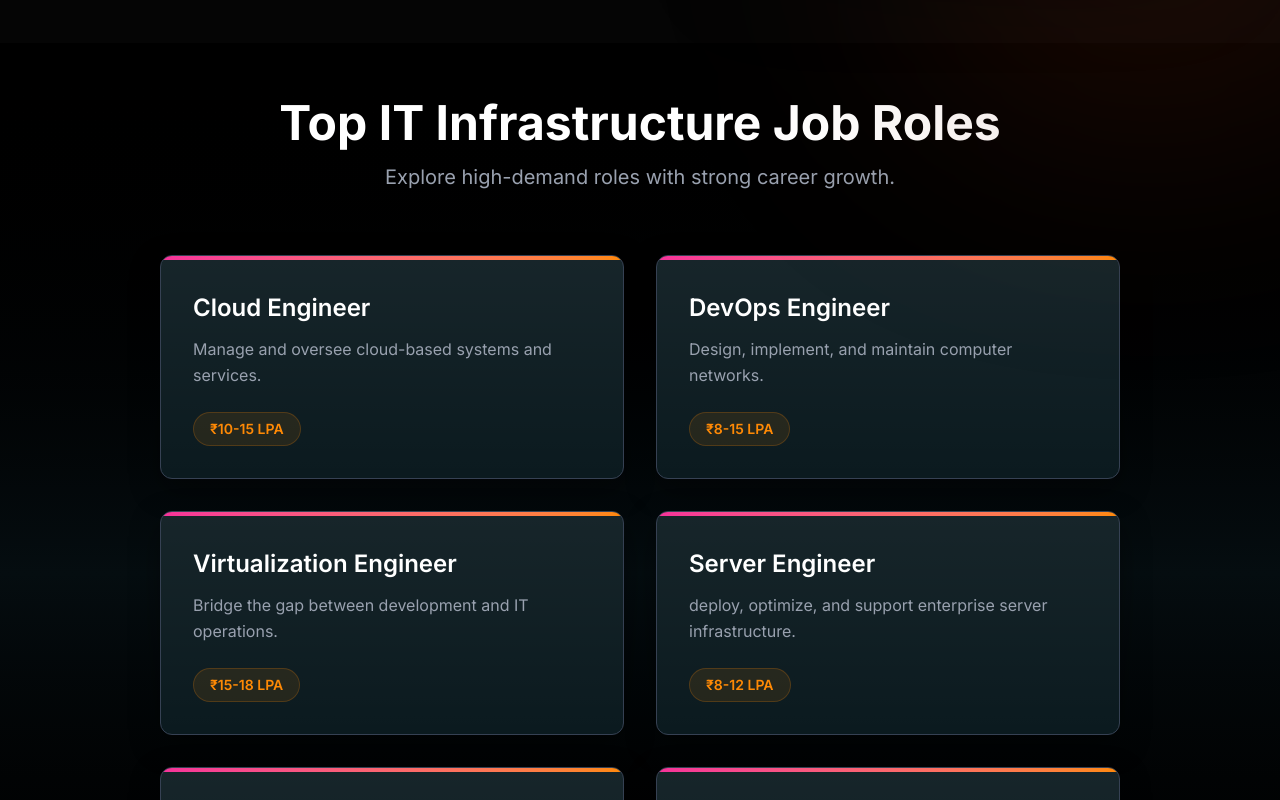
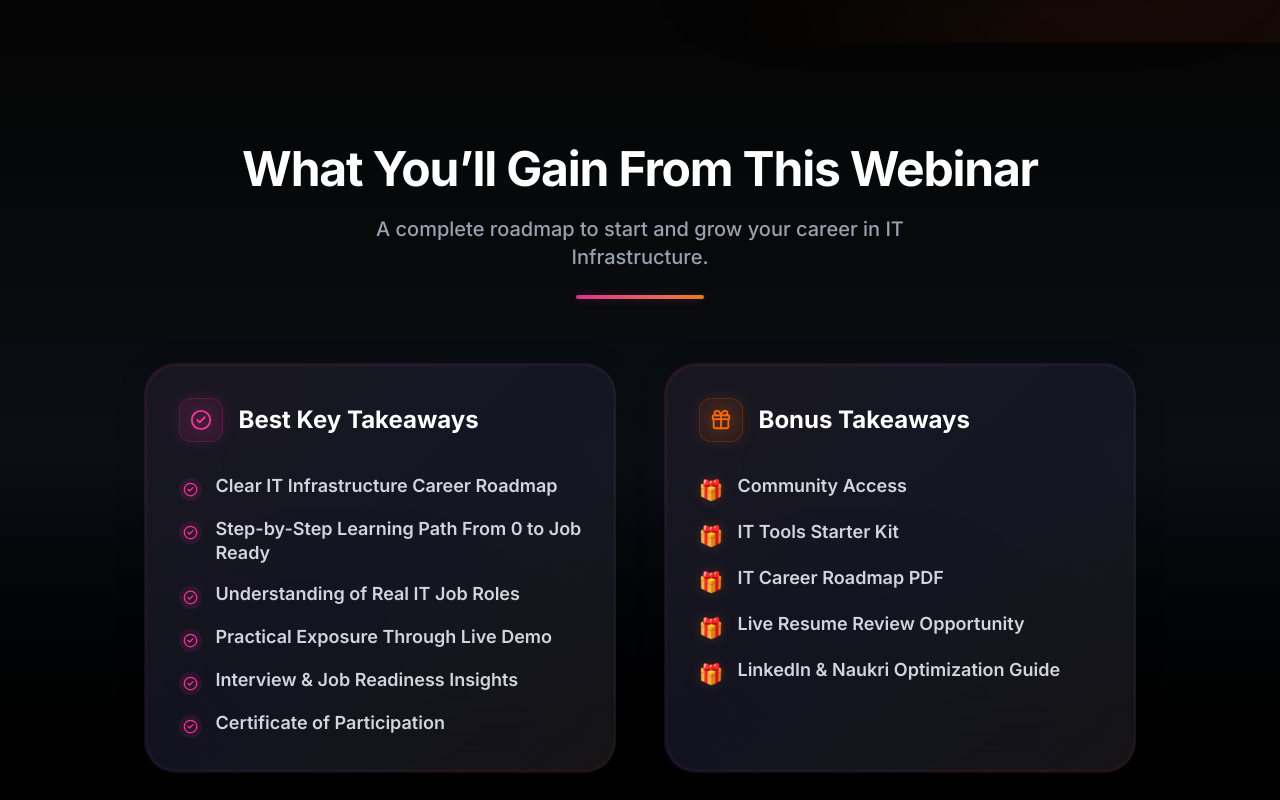
Before and after one commit to Yaswanth-rajana/svm, a React (Vite) app in the folder frontend/: page / in a window 1280 px wide. Shown: the part 1000-1800 px from the top of the page. Built offline with nearby package versions, Linux system fonts and the light colour scheme.

Commit message:
testing changes

```diff
--- a/frontend/src/App.jsx
+++ b/frontend/src/App.jsx
@@ -1,5 +1,6 @@
 import Navbar from './components/layout/Navbar'
 import HeroSection from './components/sections/HeroSection'
+import GainsSection from './components/sections/GainsSection'
 import DemandSection from './components/sections/DemandSection'
 import InfrastructureSection from './components/sections/InfrastructureSection'
 import WhatIsInfra from './components/sections/WhatIsInfra'
@@ -26,6 +27,7 @@ function App() {
 
       <main className="pt-[86px] md:pt-[114px]">
         <div id="hero"><HeroSection /></div>
+        <GainsSection />
         <div id="demand"><DemandSection /></div>
         <InfrastructureSection />
         <WhatIsInfra />
--- /dev/null
+++ b/frontend/src/components/sections/GainsSection.jsx
@@ -0,0 +1,126 @@
+import React from 'react';
+import { motion } from 'framer-motion';
+import { CheckCircle2, Gift } from 'lucide-react';
+import { content } from '../../data/content';
+
+function GainsSection() {
+  const { gains } = content;
+
+  return (
+    <section className="relative bg-gradient-to-b from-[#050505] via-[#0b0f14] to-black py-16 md:py-24 overflow-hidden">
+      {/* Very faint background blur gradients */}
+      <div className="absolute top-1/2 left-1/4 -translate-y-1/2 w-[500px] h-[500px] bg-pink-500/[0.04] blur-[150px] rounded-full -z-10"></div>
+      <div className="absolute top-1/2 right-1/4 -translate-y-1/2 w-[500px] h-[500px] bg-orange-500/[0.04] blur-[150px] rounded-full -z-10"></div>
+
+      <div className="max-w-6xl mx-auto px-4 sm:px-6 md:px-12 relative z-10">
+        {/* Section Header */}
+        <motion.div
+          initial={{ opacity: 0, y: 20 }}
+          whileInView={{ opacity: 1, y: 0 }}
+          viewport={{ once: true, margin: "-100px" }}
+          transition={{ duration: 0.8, ease: "easeOut" }}
+          className="text-center mb-12 sm:mb-16"
+        >
+          <h2 className="text-2xl sm:text-3xl md:text-4xl lg:text-5xl font-bold text-white mb-4 tracking-tight leading-tight px-4">
+            {gains.title}
+          </h2>
+          <p className="text-gray-400 text-base sm:text-lg md:text-xl max-w-2xl mx-auto font-medium px-4">
+            {gains.subtitle}
+          </p>
+          <div className="w-32 h-1 bg-gradient-to-r from-pink-500 to-orange-400 mx-auto mt-6 rounded-full opacity-90 shadow-[0_0_10px_rgba(236,72,153,0.3)]"></div>
+        </motion.div>
+
+        {/* 2-Column Grid */}
+        <div className="grid grid-cols-1 md:grid-cols-2 gap-6 md:gap-8 lg:gap-12 max-w-5xl mx-auto px-2 sm:px-4">
+
+          {/* Left Card: Best Key Takeaways */}
+          <motion.div
+            initial={{ opacity: 0, y: 20 }}
+            whileInView={{ opacity: 1, y: 0 }}
+            viewport={{ once: true, margin: "-100px" }}
+            transition={{ duration: 0.8, delay: 0.05, ease: "easeOut" }}
+            whileHover={{ y: -4 }}
+            className="group relative p-[1.5px] rounded-[2rem] bg-gradient-to-br from-pink-500/15 via-purple-500/15 to-orange-500/15 hover:from-pink-500/40 hover:via-purple-500/40 hover:to-orange-500/40 transition-all duration-500 cursor-default"
+          >
+            {/* Ambient Card Glow */}
+            <div className="absolute -inset-[2px] rounded-[2rem] bg-gradient-to-r from-pink-500/0 via-purple-500/0 to-orange-500/0 group-hover:from-pink-500/5 group-hover:via-purple-500/5 group-hover:to-orange-500/5 blur-lg opacity-0 group-hover:opacity-100 transition-all duration-500 -z-10"></div>
+
+            {/* Glassmorphic Inner Card */}
+            <div className="bg-[#11161d]/75 backdrop-blur-2xl rounded-[30px] p-6 sm:p-8 h-full flex flex-col transition-all duration-500 border border-white/5 group-hover:border-white/10 shadow-[0_4px_30px_rgba(0,0,0,0.2)] group-hover:shadow-[0_0_35px_rgba(236,72,153,0.08)] bg-gradient-to-br from-white/[0.01] to-transparent">
+              <div>
+                {/* Header Icon + Title */}
+                <div className="flex items-center gap-4 mb-6 sm:mb-8">
+                  <div className="w-11 h-11 rounded-xl bg-pink-500/10 border border-pink-500/20 flex items-center justify-center shadow-[0_0_15px_rgba(236,72,153,0.15)] group-hover:scale-105 group-hover:rotate-3 transition-all duration-500">
+                    <CheckCircle2 size={22} className="text-pink-500 drop-shadow-[0_0_8px_rgba(236,72,153,0.5)]" />
+                  </div>
+                  <h3 className="text-xl sm:text-2xl font-bold text-white group-hover:text-pink-400 transition-colors duration-300">
+                    {gains.leftCard.title}
+                  </h3>
+                </div>
+
+                {/* List Items */}
+                <div className="space-y-4">
+                  {gains.leftCard.items.map((item, idx) => (
+                    <div key={idx} className="flex items-start gap-3.5 group/item">
+                      <div className="mt-1 bg-pink-500/10 p-1 rounded-full group-hover:bg-pink-500/20 transition-colors flex-shrink-0">
+                        <CheckCircle2 size={15} className="text-pink-500" />
+                      </div>
+                      <span className="text-gray-300 group-hover:text-white transition-colors duration-300 text-sm sm:text-base md:text-lg font-semibold leading-snug">
+                        {item}
+                      </span>
+                    </div>
+                  ))}
+                </div>
+              </div>
+            </div>
+          </motion.div>
+
+          {/* Right Card: Bonus Takeaways */}
+          <motion.div
+            initial={{ opacity: 0, y: 20 }}
+            whileInView={{ opacity: 1, y: 0 }}
+            viewport={{ once: true, margin: "-100px" }}
+            transition={{ duration: 0.8, delay: 0.1, ease: "easeOut" }}
+            whileHover={{ y: -4 }}
+            className="group relative p-[1.5px] rounded-[2rem] bg-gradient-to-br from-pink-500/15 via-purple-500/15 to-orange-500/15 hover:from-pink-500/40 hover:via-purple-500/40 hover:to-orange-500/40 transition-all duration-500 cursor-default"
+          >
+            {/* Ambient Card Glow */}
+            <div className="absolute -inset-[2px] rounded-[2rem] bg-gradient-to-r from-pink-500/0 via-purple-500/0 to-orange-500/0 group-hover:from-pink-500/5 group-hover:via-purple-500/5 group-hover:to-orange-500/5 blur-lg opacity-0 group-hover:opacity-100 transition-all duration-500 -z-10"></div>
+
+            {/* Glassmorphic Inner Card */}
+            <div className="bg-[#11161d]/75 backdrop-blur-2xl rounded-[30px] p-6 sm:p-8 h-full flex flex-col transition-all duration-500 border border-white/5 group-hover:border-white/10 shadow-[0_4px_30px_rgba(0,0,0,0.2)] group-hover:shadow-[0_0_35px_rgba(249,115,22,0.08)] bg-gradient-to-br from-white/[0.01] to-transparent">
+              <div>
+                {/* Header Icon + Title */}
+                <div className="flex items-center gap-4 mb-6 sm:mb-8">
+                  <div className="w-11 h-11 rounded-xl bg-orange-500/10 border border-orange-500/20 flex items-center justify-center shadow-[0_0_15px_rgba(249,115,22,0.15)] group-hover:scale-105 group-hover:rotate-3 transition-all duration-500">
+                    <Gift size={22} className="text-orange-500 drop-shadow-[0_0_8px_rgba(249,115,22,0.5)]" />
+                  </div>
+                  <h3 className="text-xl sm:text-2xl font-bold text-white group-hover:text-orange-400 transition-colors duration-300">
+                    {gains.rightCard.title}
+                  </h3>
+                </div>
+
+                {/* List Items */}
+                <div className="space-y-4">
+                  {gains.rightCard.items.map((item, idx) => (
+                    <div key={idx} className="flex items-start gap-3.5 group/item">
+                      <span className="text-xl flex-shrink-0 mt-0.5 group-hover/item:scale-110 transition-transform duration-300 drop-shadow-[0_0_6px_rgba(249,115,22,0.2)]">
+                        🎁
+                      </span>
+                      <span className="text-gray-300 group-hover:text-white transition-colors duration-300 text-sm sm:text-base md:text-lg font-semibold leading-snug">
+                        {item}
+                      </span>
+                    </div>
+                  ))}
+                </div>
+              </div>
+            </div>
+          </motion.div>
+
+        </div>
+      </div>
+    </section>
+  );
+}
+
+export default GainsSection;
--- a/frontend/src/data/content.js
+++ b/frontend/src/data/content.js
@@ -12,6 +12,33 @@ export const content = {
       { text: "Duration: 8 Months" }
     ],
     formHeader: "Limited seats — Register Now"
+  },
+
+  // Gains Section
+  gains: {
+    title: "What You’ll Gain From This Webinar",
+    subtitle: "A complete roadmap to start and grow your career in IT Infrastructure.",
+    leftCard: {
+      title: "Best Key Takeaways",
+      items: [
+        "Clear IT Infrastructure Career Roadmap",
+        "Step-by-Step Learning Path From 0 to Job Ready",
+        "Understanding of Real IT Job Roles",
+        "Practical Exposure Through Live Demo",
+        "Interview & Job Readiness Insights",
+        "Certificate of Participation"
+      ]
+    },
+    rightCard: {
+      title: "Bonus Takeaways",
+      items: [
+        "Community Access",
+        "IT Tools Starter Kit",
+        "IT Career Roadmap PDF",
+        "Live Resume Review Opportunity",
+        "LinkedIn & Naukri Optimization Guide"
+      ]
+    }
   },
 
   // Demand Section
```
